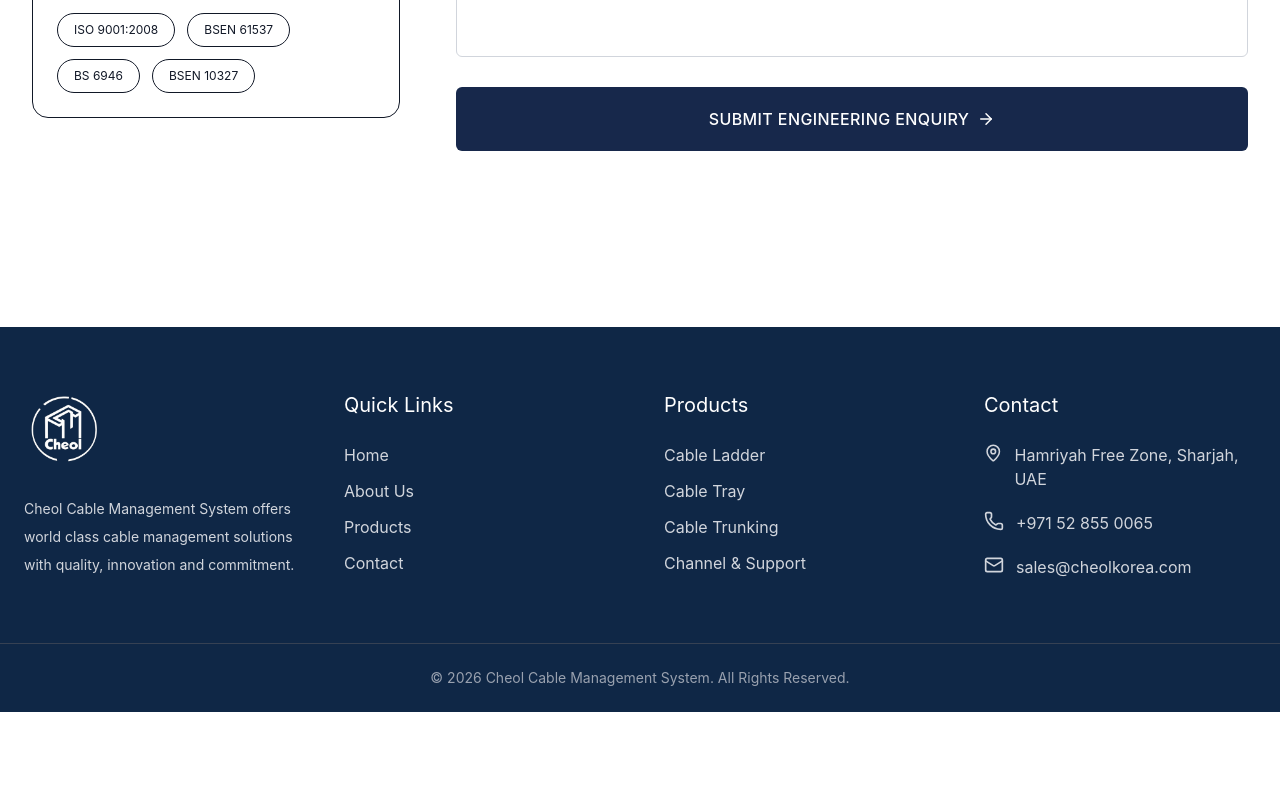
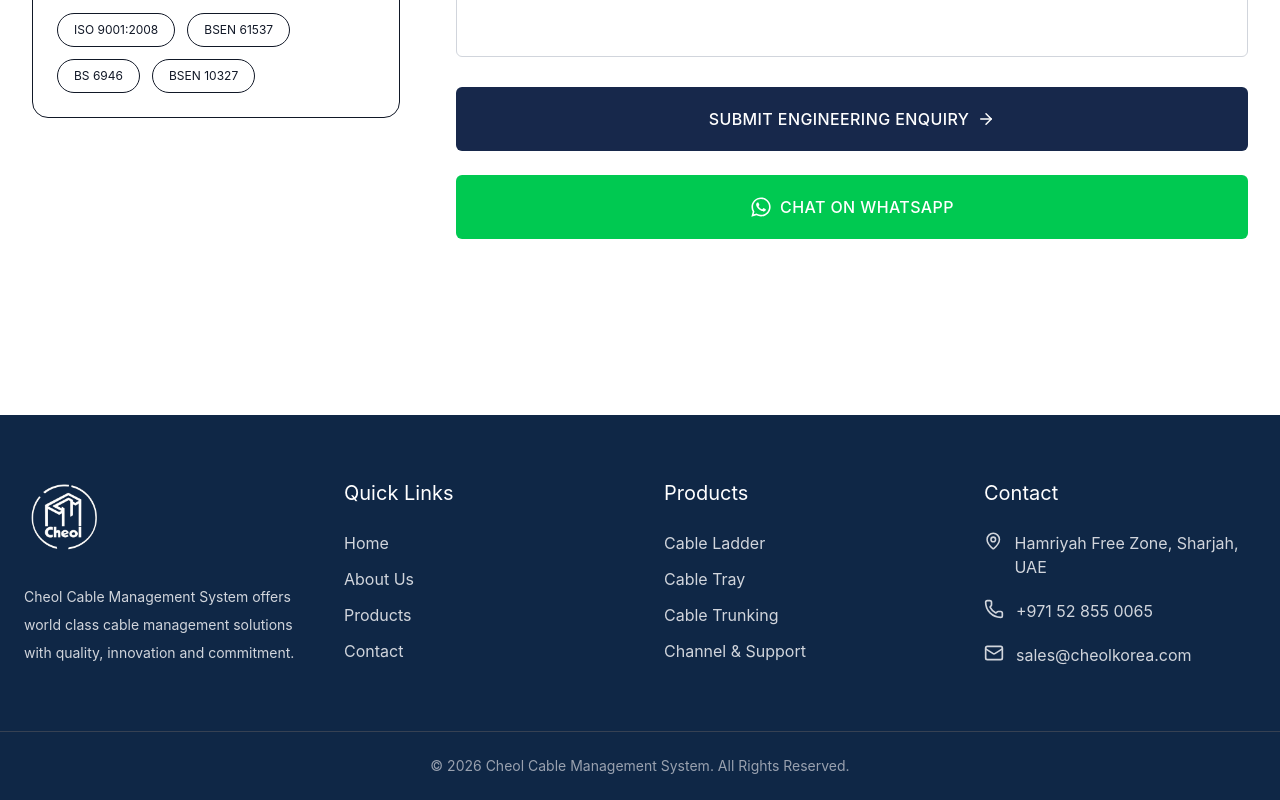
Before and after one commit to ummerfarook905/Cheol, a React (Vite) app: page /contact in a window 1280 px wide. Shown: the part 1521-2321 px from the top of the page. Before the commit the page ends 2233 px from the top, so only its background shows below. Built offline with nearby package versions, Linux system fonts and the light colour scheme.

Commit message:
add whatsapp button

```diff
--- a/index.html
+++ b/index.html
@@ -2,9 +2,9 @@
 <html lang="en">
   <head>
     <meta charset="UTF-8" />
-    <link rel="icon" type="image/svg+xml" href="/favicon.svg" />
+    <link rel="icon" type="image/svg+xml" href="/Logo.png" />
     <meta name="viewport" content="width=device-width, initial-scale=1.0" />
-    <title>cheolfinal</title>
+    <title>cheolkorea</title>
   </head>
   <body>
     <div id="root"></div>
--- a/package.json
+++ b/package.json
@@ -17,6 +17,7 @@
     "lucide-react": "^1.28.0",
     "react": "^19.2.8",
     "react-dom": "^19.2.8",
+    "react-icons": "^5.7.0",
     "react-router-dom": "^7.18.2",
     "tailwindcss": "^4.3.3"
   },
--- a/src/components/ContactForm.jsx
+++ b/src/components/ContactForm.jsx
@@ -1,6 +1,7 @@
 import React, { useRef, useState } from "react";
 import emailjs from "@emailjs/browser";
 import { ArrowRight } from "lucide-react";
+import { FaWhatsapp } from "react-icons/fa";
 
 const steps = [
   {
@@ -23,6 +24,15 @@
   "BS 6946",
   "BSEN 10327",
 ];
+
+// WhatsApp
+const whatsappNumber = "9710524709704";
+
+const whatsappMessage = encodeURIComponent(
+  "Hello, I would like to make a project enquiry."
+);
+
+const whatsappLink = `https://wa.me/${whatsappNumber}?text=${whatsappMessage}`;
 
 export default function ContactForm() {
   const form = useRef();
@@ -243,6 +253,17 @@
                 )}
               </button>
 
+              <a
+                href={whatsappLink}
+                target="_blank"
+                rel="noopener noreferrer"
+                className="w-full bg-green-500 hover:bg-green-600 text-white py-5 rounded-md uppercase tracking-wide font-medium transition flex justify-center items-center gap-2"
+              >
+                <FaWhatsapp size={22} />
+
+                Chat on WhatsApp
+              </a>
+
             </form>
 
           </div>
--- a/src/components/ProductRange.jsx
+++ b/src/components/ProductRange.jsx
@@ -19,7 +19,7 @@
   {
     id: 2,
     title: "Cable Tray",
-    badge: "",
+    badge: "Perforated",
     desc: "",
     image:
       Tray,
```
Also changed, not shown: src/assets/hero.png (deleted), 1 other file (tests, documents, lock files or other folders).
